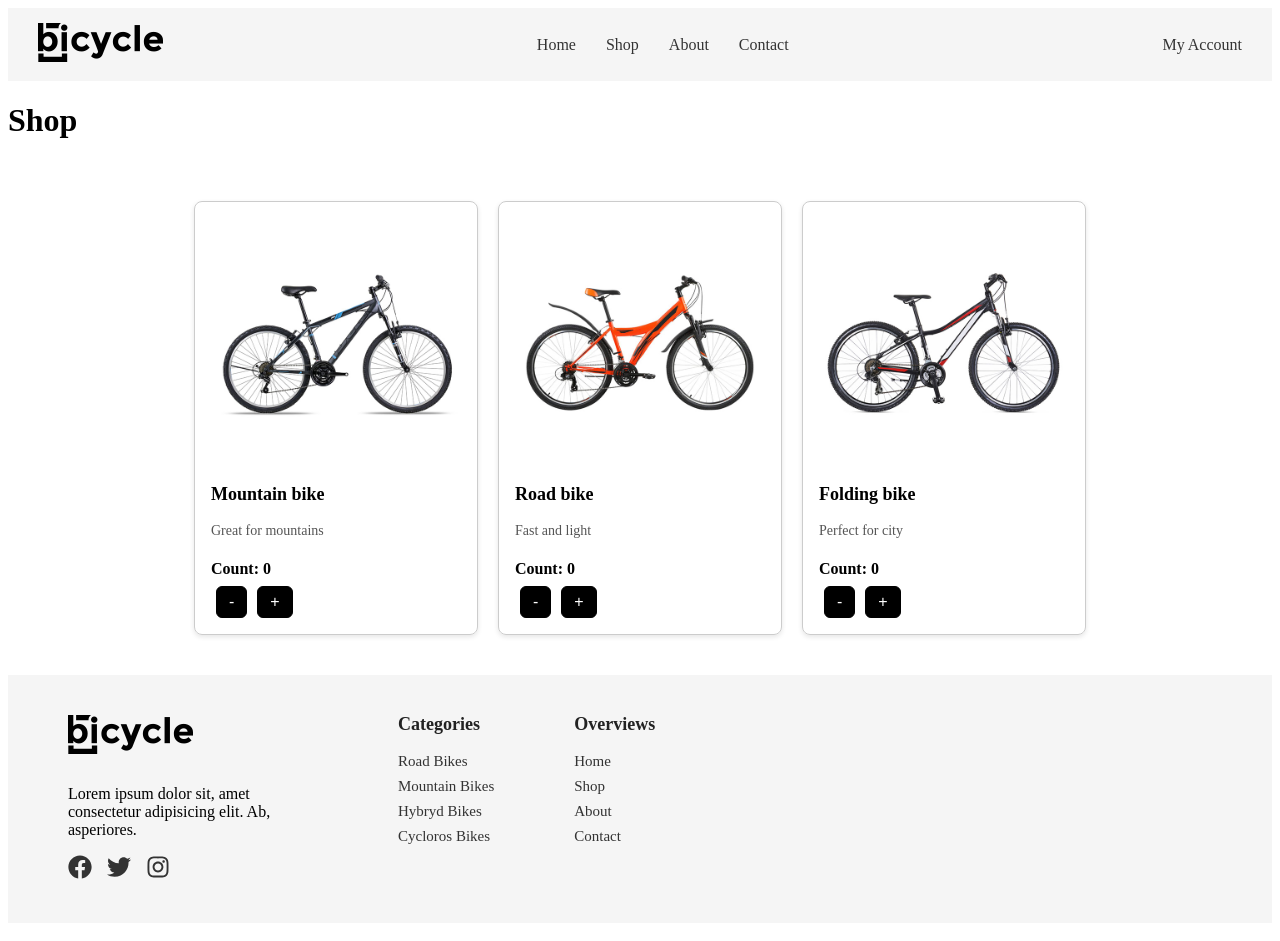
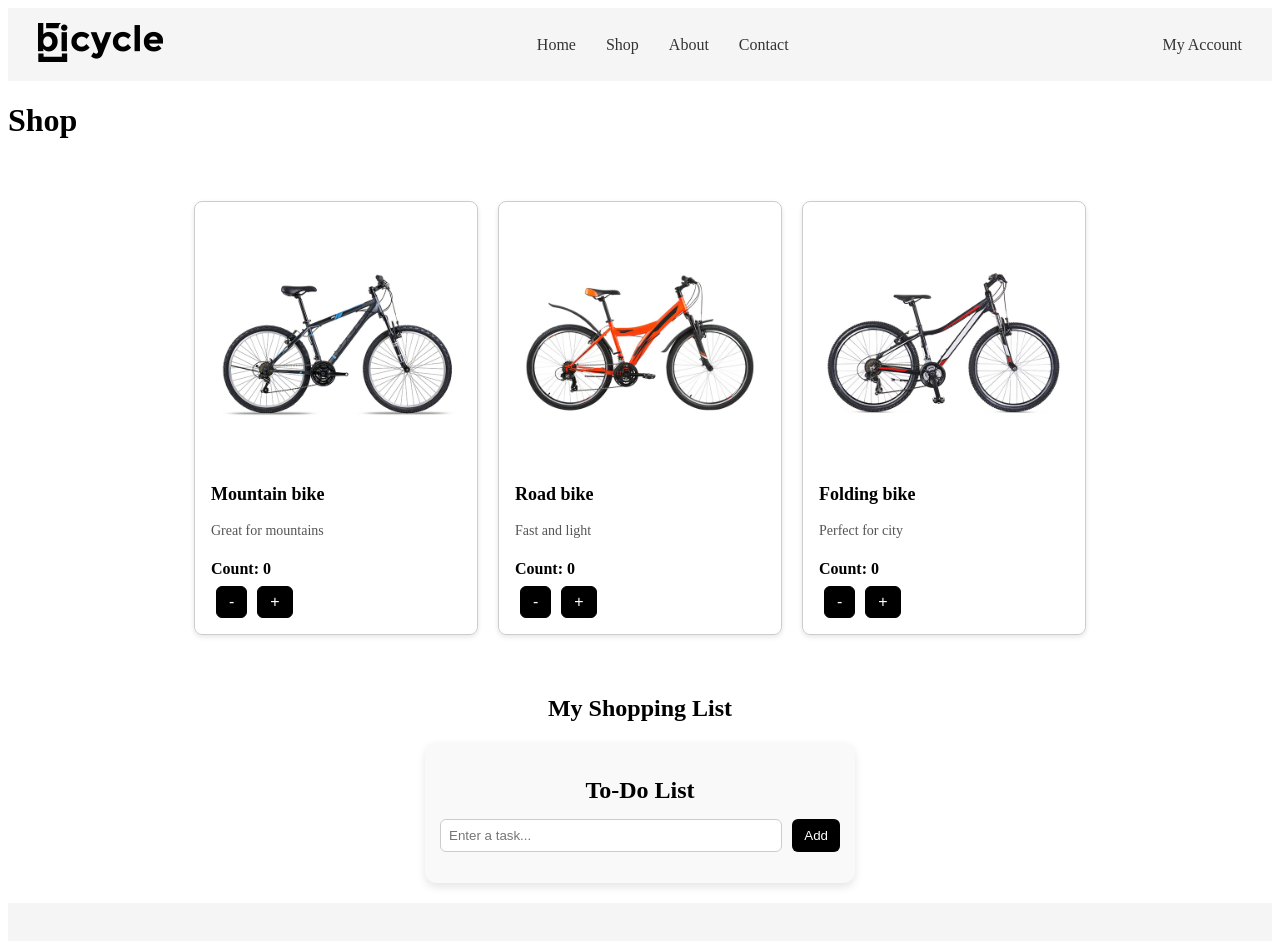
Before and after one commit to kubrama/react_task, a React (Create React App) app in the folder reactapp/: page /shop in a window 1280 px wide. Shown: the top 941 px of the page. Built offline with nearby package versions, Linux system fonts and the light colour scheme.

Commit message:
added to-do list

```diff
--- /dev/null
+++ b/reactapp/src/components/ToDoList/ToDoList.css
@@ -0,0 +1,80 @@
+.todo-container {
+  max-width: 400px;
+  margin: 20px auto;
+  padding: 15px;
+  border-radius: 12px;
+  background: #f9f9f9;
+  box-shadow: 0 4px 8px rgba(0,0,0,0.1);
+}
+
+.todo-container h2 {
+  text-align: center;
+  margin-bottom: 15px;
+}
+
+.todo-input {
+  display: flex;
+  gap: 10px;
+  margin-bottom: 15px;
+}
+
+.todo-input input {
+  flex: 1;
+  padding: 8px;
+  border: 1px solid #ccc;
+  border-radius: 6px;
+}
+
+.todo-input button {
+  padding: 8px 12px;
+  background: black;
+  color: white;
+  border: none;
+  border-radius: 6px;
+  cursor: pointer;
+}
+
+.todo-input button:hover {
+  background: grey;
+}
+
+.todo-list {
+  list-style: none;
+  padding: 0;
+}
+
+.todo-list li {
+  display: flex;
+  justify-content: space-between;
+  align-items: center;
+  padding: 8px;
+  margin-bottom: 6px;
+  border: 1px solid #ddd;
+  border-radius: 6px;
+  background: white;
+  cursor: pointer;
+}
+
+.todo-list li.completed span {
+  text-decoration: line-through;
+  color: gray;
+}
+
+.todo-list li button {
+  background: transparent;
+  border: none;
+  cursor: pointer;
+  font-size: 16px;
+}
+.delete-btn {
+  background: transparent;
+  border: none;
+  cursor: pointer;
+  font-size: 16px;
+  color: #e74c3c;
+  transition: color 0.2s ease;
+}
+
+.delete-btn:hover {
+  color: #c0392b;
+}
--- /dev/null
+++ b/reactapp/src/components/ToDoList/ToDoList.jsx
@@ -0,0 +1,55 @@
+import React, { useState } from "react";
+import { FaTrash } from "react-icons/fa";
+
+import "./ToDoList.css";
+
+export default function ToDoList() {
+    const [tasks, setTasks] = useState([]);
+    const [inputValue, setInputValue] = useState("");
+
+    const addTask = () => {
+        if (inputValue.trim() === "") return;
+        const newTask = { id: Date.now(), text: inputValue, completed: false };
+        setTasks([...tasks, newTask]);
+        setInputValue("");
+    };
+
+    const toggleTask = (id) => {
+        setTasks(
+            tasks.map((task) =>
+                task.id === id ? { ...task, completed: !task.completed } : task
+            )
+        );
+    };
+
+    const deleteTask = (id) => {
+        setTasks(tasks.filter((task) => task.id !== id));
+    };
+
+    return (
+        <div className="todo-container">
+            <h2>To-Do List</h2>
+
+            <div className="todo-input">
+                <input
+                    type="text"
+                    placeholder="Enter a task..."
+                    value={inputValue}
+                    onChange={(e) => setInputValue(e.target.value)}
+                />
+                <button onClick={addTask}>Add</button>
+            </div>
+
+            <ul className="todo-list">
+                {tasks.map((task) => (
+                    <li key={task.id} className={task.completed ? "completed" : ""}>
+                        <span onClick={() => toggleTask(task.id)}>{task.text}</span>
+                        <button className="delete-btn" onClick={() => deleteTask(task.id)}>
+                            <FaTrash />
+                        </button>
+                    </li>
+                ))}
+            </ul>
+        </div>
+    );
+}
--- a/reactapp/src/pages/Shop.jsx
+++ b/reactapp/src/pages/Shop.jsx
@@ -3,6 +3,7 @@ import Card from "../components/Card/Card";
 import product1 from "../assets/images/product1.jpg";
 import product2 from "../assets/images/product2.jpg";
 import product3 from "../assets/images/product3.jpg";
+import ToDoList from "../components/ToDoList/ToDoList";
 
 const Shop = () => {
   const [cards, setCards] = useState([
@@ -44,6 +45,10 @@ const Shop = () => {
           />
         ))}
       </div>
+        <section className="shopping-list">
+        <h2 style={{ textAlign: "center" }}>My Shopping List</h2>
+        <ToDoList/>
+      </section>
     </div>
   );
 };
```
